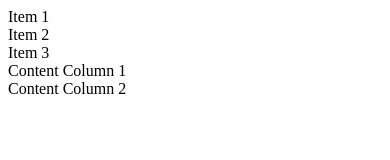
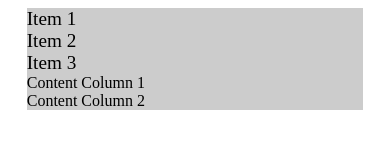
Before and after one commit to savvy-coders/unit-07-rwd-patrickgronemeyer, a website: page index.html in a window 390 px wide. Drawn offline with Linux system fonts and the light colour scheme.

Commit message:
still have no idea why this does not work

```diff
--- a/style.css
+++ b/style.css
@@ -1,9 +1,54 @@
+/* a) Change the width of the .container class to 90% and center it horizontally. */
 .container {
-  width: 100%;
-  margin: 0 auto;
+  width: 90%;
+  margin: 0 auto; /* Centers the container */
 }
 
-.nav {
-  display: block;
-  justify-content: space-between;
+/* b) Add a media query for screens with a max width of 768px. Inside, adjust .column class. */
+@media (max-width: 768px) {
+  .column {
+    width: 80%;
+    float: none; /* Removes the float property */
+  }
 }
+
+/* c) Media queries for device orientation */
+@media (orientation: portrait) {
+  .container {
+    background-color: #ccc; /* Light grey for portrait orientation */
+  }
+}
+
+@media (orientation: landscape) {
+  .container {
+    background-color: #eee; /* Very light grey for landscape orientation */
+  }
+}
+
+/* d) Media query for high pixel density (retina displays) */
+@media (-webkit-min-device-pixel-ratio: 2), (min-resolution: 192dpi) {
+  .column {
+    border-color: red; /* Changes border color for high pixel density screens */
+  }
+}
+
+/* e) & f) Adjust navigation menu on screens with max-width of 768px using flexbox */
+@media (max-width: 768px) {
+  .nav {
+    display: flex;
+    flex-direction: column; /* Stacks items vertically */
+  }
+
+  .nav-item {
+    font-size: larger; /* Increases readability */
+  }
+}
+
+/* g) Add a transition effect to the navigation menu */
+.nav-item {
+  transition: transform 0.3s ease-in-out;
+}
+
+.nav-item:hover {
+  transform: scale(1.1); /* Slightly enlarges the menu item on hover */
+}
```
